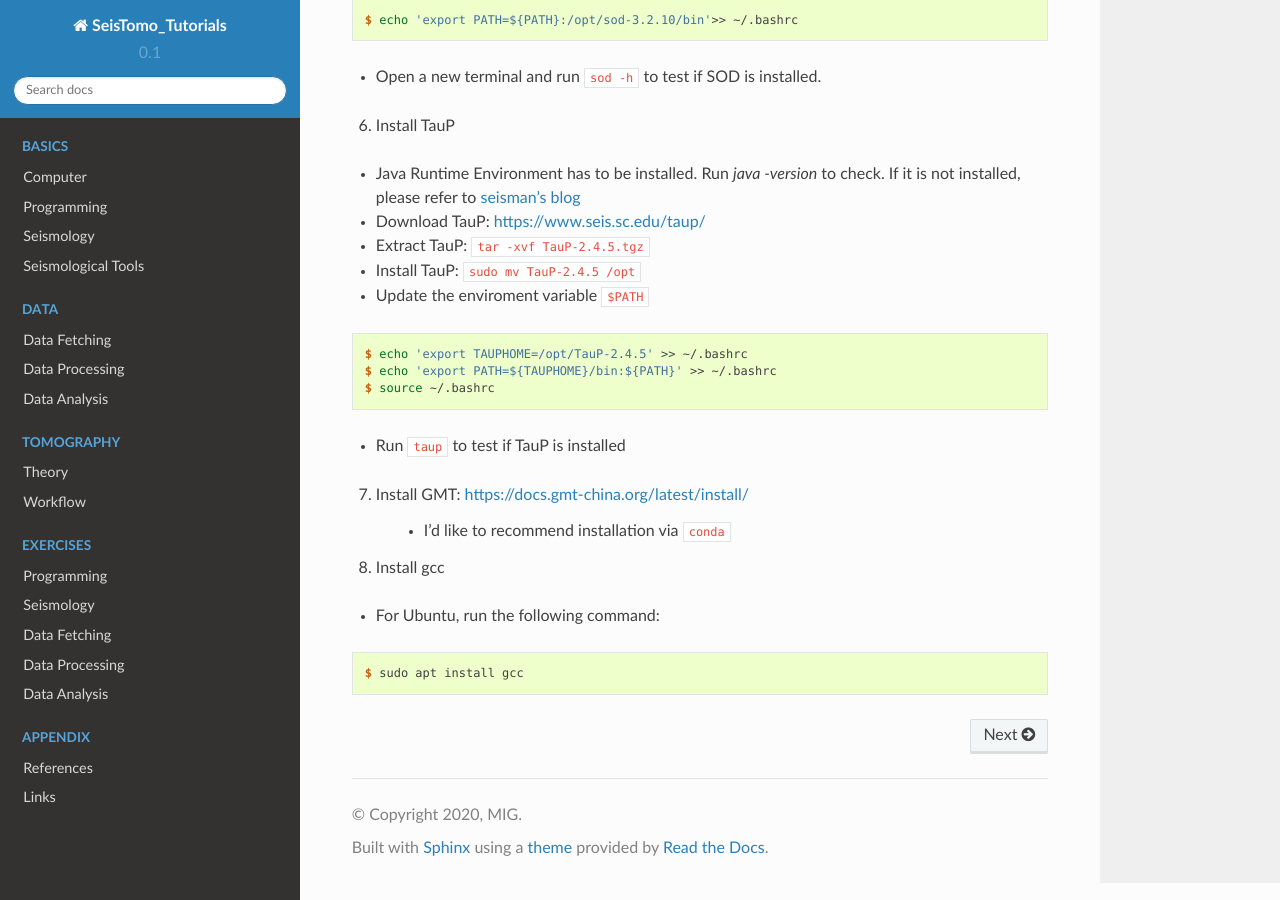
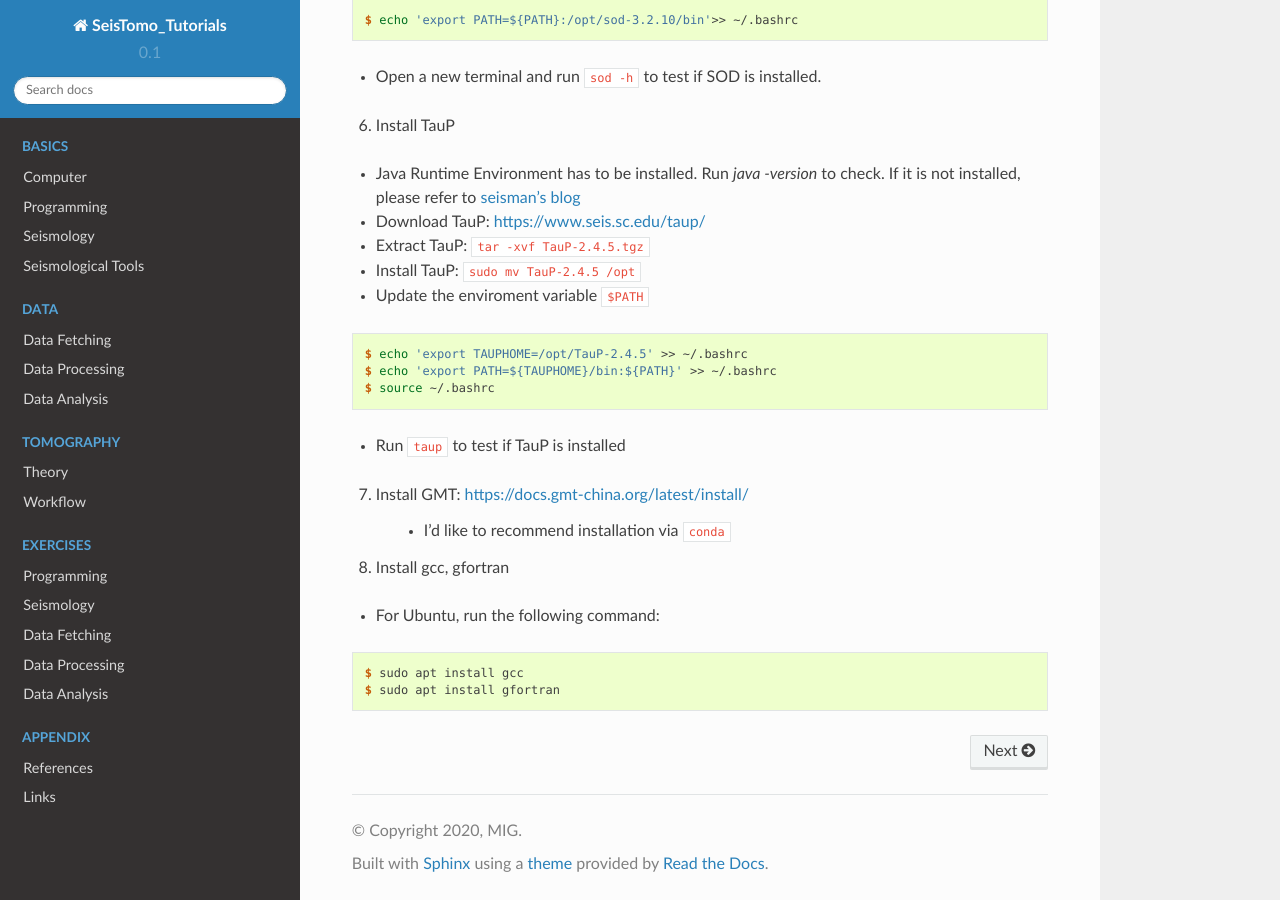
Before and after one commit to MIGG-NTU/SeisTomo_Tutorials, a Sphinx documentation site: the page built from source/index.rst, in a window 1280 px wide and 900 px high, scrolled down 2559 px. Built offline with Sphinx 7.4.7 and the Read the Docs theme 2.0.0, drawn with Linux system fonts in a browser that asks for light colours.

Commit message:
Update index.rst (#47)

```diff
--- a/source/index.rst
+++ b/source/index.rst
@@ -149,12 +149,13 @@ In order to follow the toturials, you have to install the following terms in you
 
     - I'd like to recommend installation via ``conda``
 
-8. Install gcc
+8. Install gcc, gfortran
 
 - For Ubuntu, run the following command:
 .. code-block:: console
 
    $ sudo apt install gcc
+   $ sudo apt install gfortran
 
 
 .. toctree::
```
